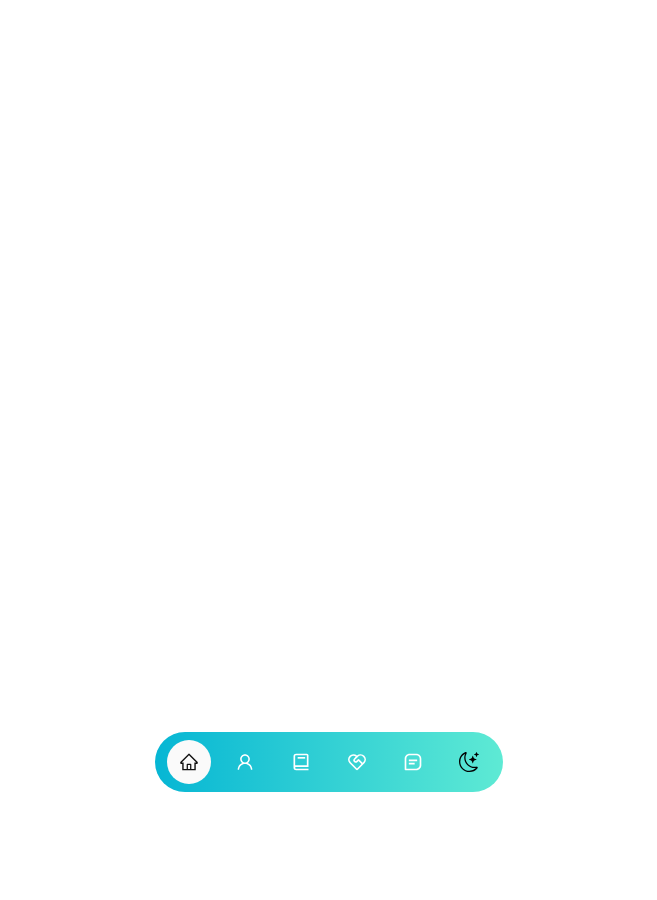
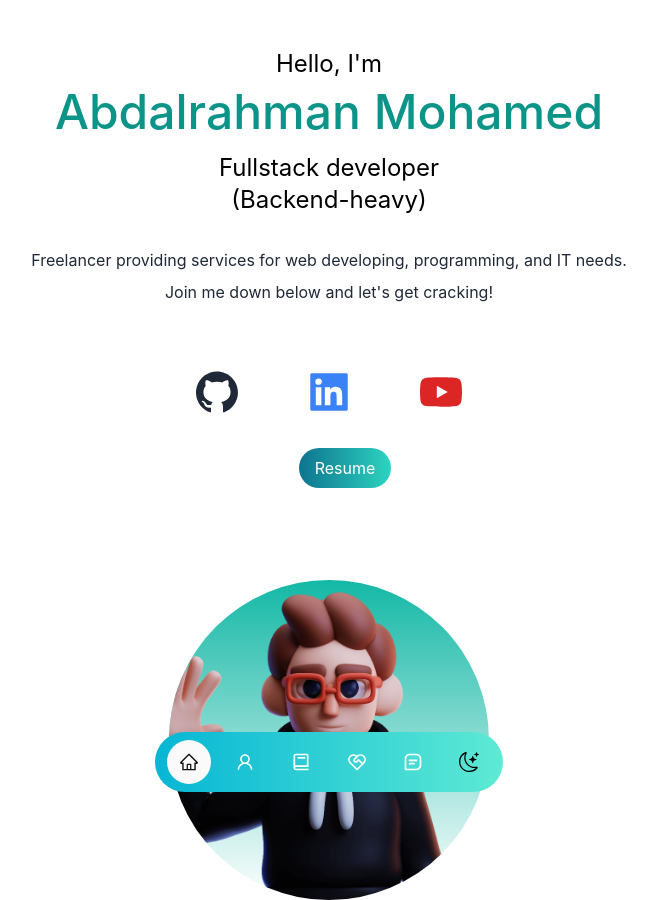
Before and after one commit to abdoohossamm/portfolio, a Next.js app: page / in a window 1280 px wide. Shown: the whole page, without its empty margins (311-968 px from the left). Before the commit the page ends 800 px from the top, so only its background shows below. Built offline with nearby package versions, Linux system fonts and the light colour scheme.

Commit message:
Add a main section to the index

```diff
--- a/pages/index.js
+++ b/pages/index.js
@@ -1,10 +1,12 @@
 import HeadTag from '../components/head/HeadTag'
 import NavBar from "../components/navigation/NavBar";
+import Main from "../components/home/Main";
 export default function Home() {
   return (
     <main className="bg-white px-10">
         <HeadTag />
         <NavBar />
+        <Main/>
 
     </main>
   )
```
